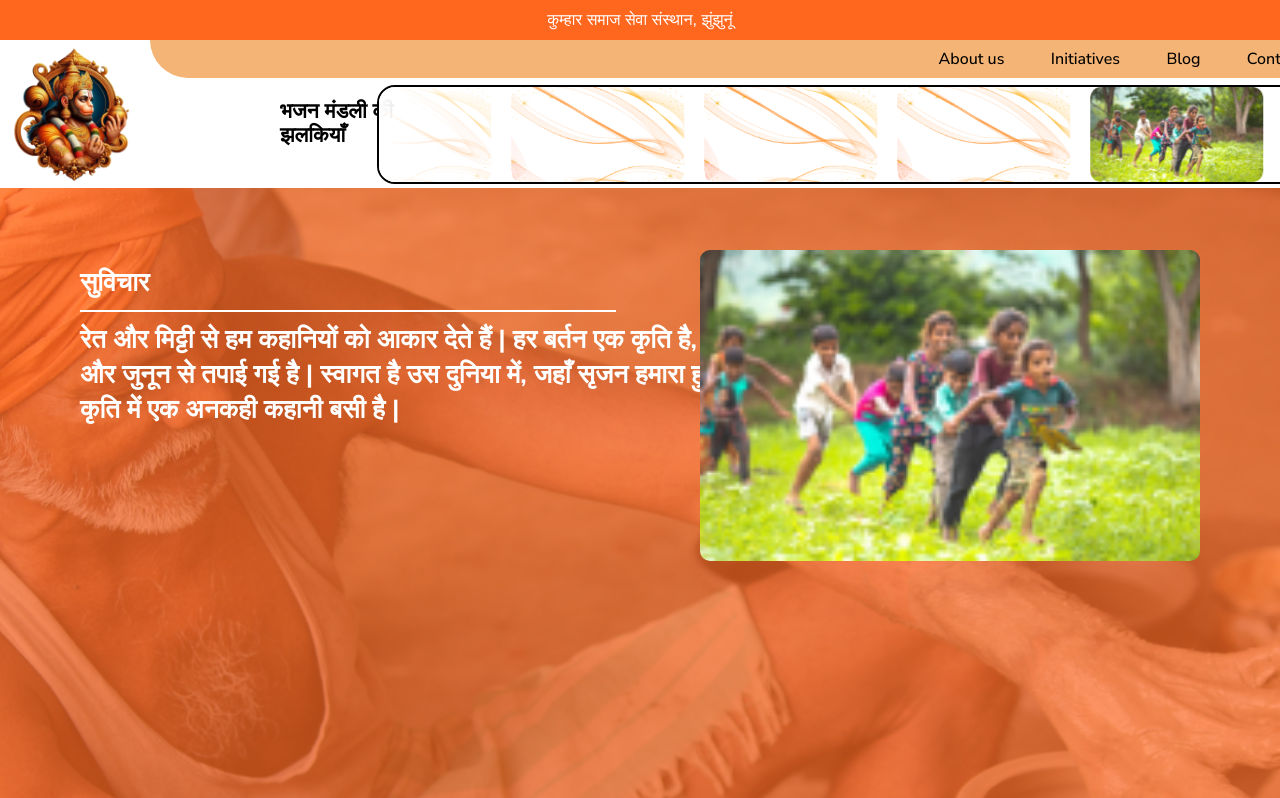
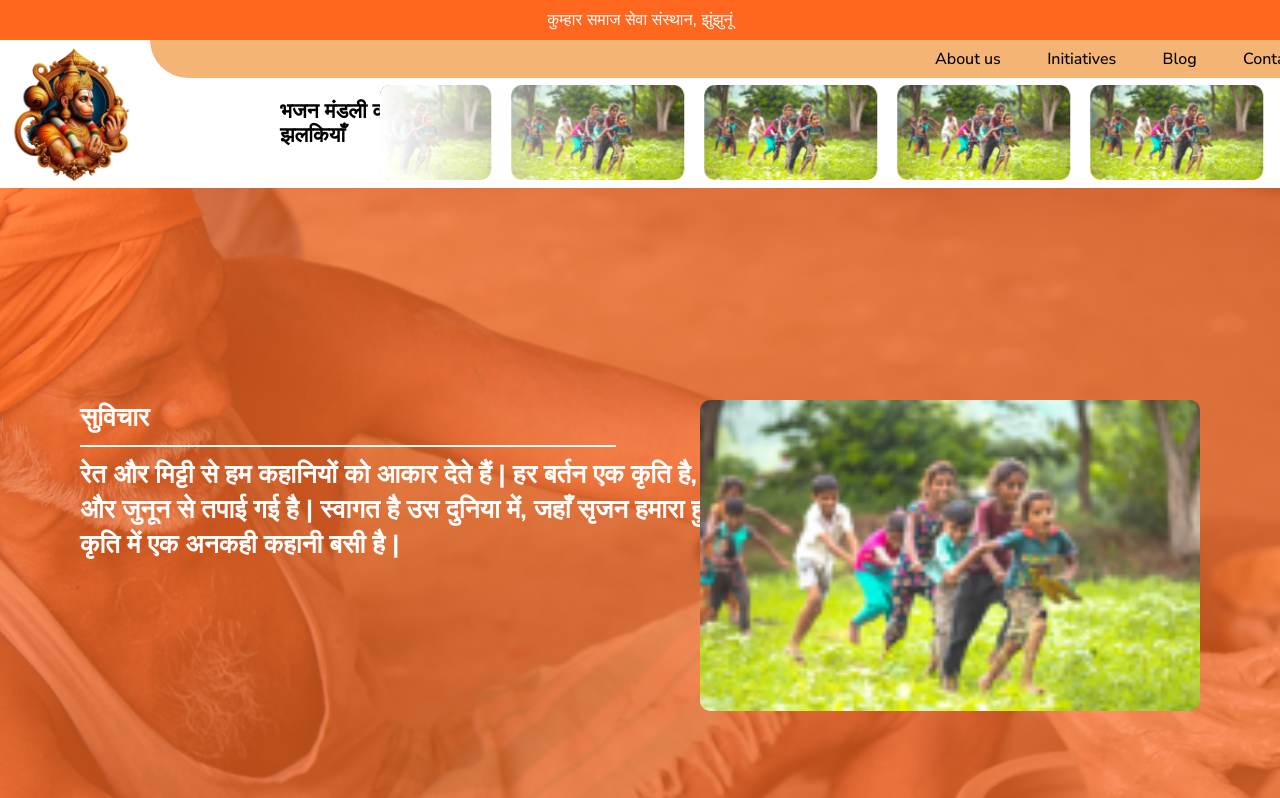
Before and after one commit to AntimaKumawat111/new-project, a React (Create React App) app: page / in a window 1280 px wide. Shown: the top 798 px of the page. Built offline with nearby package versions, Linux system fonts and the light colour scheme.

Commit message:
nothing to commit

```diff
--- a/package.json
+++ b/package.json
@@ -10,8 +10,8 @@
     "@testing-library/jest-dom": "^5.17.0",
     "@testing-library/react": "^13.4.0",
     "@testing-library/user-event": "^13.5.0",
-    "react": "^18.3.1",
-    "react-dom": "^18.3.1",
+    "react": "^18.2.0",
+    "react-dom": "^18.2.0",
     "react-scripts": "5.0.1",
     "web-vitals": "^2.1.4"
   },
--- a/src/App.css
+++ b/src/App.css
@@ -132,9 +132,8 @@ body {
   margin-left: auto;
   justify-content: center;
   position: relative;
-  border-start-start-radius: 18px;
-  border-end-start-radius: 18px;
-  border: 2px solid black;
+  border-start-start-radius: 10px;
+  border-end-start-radius: 10px;
   z-index: 1;
 }
 
@@ -144,7 +143,7 @@ body {
   top: 0;
   left: 0;
   height: 100%;
-  width: 20%;
+  width: 25%;
   background-image: linear-gradient(to right, rgba(255, 255, 255, 1), rgba(255, 255, 255, 0));
   pointer-events: none;
   z-index: 2;
@@ -186,7 +185,6 @@ body {
   font-weight: bold;
   font-size: 21px;
   text-align: left;
-  /* border: 2px solid black; */
 }
 
 .pottarImg {
@@ -214,7 +212,8 @@ body {
   font-family: "Nunito Sans", sans-serif;
   position: absolute;
   left: 80px;
-  top: 265px;
+  /* top: 265px; */
+  top: 50%;
   z-index: 3;
   color: white;
   width: 788px; /* Same width */
@@ -222,33 +221,28 @@ body {
   font-weight: 900;
   letter-spacing: 0;
   font-size: small;
-  /* border: 2px solid black; */
   margin-right: 5%;
   box-sizing: border-box;
 }
 
 .pImg {
   z-index: 3;
-  /* border: 2px solid black; */
   position: absolute;
   border-radius: 10px;
   width: 500px;
   height: 310.67px;
   object-fit: cover;
   right: 80px;
-  top: 250px;
+  top: 50%;
 }
 
 .footer {
   height: 100vh;
   width: 100vw;
-  /* border: 2px solid brown; */
   overflow: visible;
-  /* background-color: lightgray; */
 }
 
 #holyImg {
-  /* border: 2px solid black; */
   position: absolute;
   border-radius: 10px;
   object-fit: cover;
@@ -273,7 +267,6 @@ body {
   font-weight: bold;
   font-size: 33px;
   margin-left: 5%;
-  /* border: 2px solid blue; */
   letter-spacing: 1.3px;
 }
 
--- a/src/App.js
+++ b/src/App.js
@@ -1,42 +1,13 @@
-import React, { useEffect } from "react";
+import React from "react";
 import "./App.css";
 import hanuman from "./images/hanuman_1.png";
 import kids from "./images/kids 3.png";
 import pottar from "./images/potter 1.png";
 import redlayer from "./images/Rectangle 6.png";
 import holi from "./images/holi 1.png";
-import patt from "./images/patt 1.png"
-
-
-function Carousel() {
-  useEffect(() => {
-    const carousel = document.querySelector('.ca');
-    let clone = carousel.innerHTML;
-    carousel.innerHTML += clone;
-
-    let scrollAmount = 0;
-    const imageWidth = 193; // Image width + margin
-    const totalImages = document.querySelectorAll('.ca img').length / 2;
-
-    function scrollCarousel() {
-      scrollAmount -= 1;
-      carousel.style.transform = `translateX(${scrollAmount}px)`;
-
-      if (scrollAmount <= -imageWidth * totalImages) {
-        scrollAmount = 0;
-      }
-
-      requestAnimationFrame(scrollCarousel);
-    }
-
-    scrollCarousel();
-  }, []);
-}
+import patt from "./images/patt 1.png";
 
 export default function App() {
-
-
-
   return (
     <>
       <div className="contanir">
@@ -68,14 +39,14 @@ export default function App() {
                 </a>
               </div>
 
-                <p id="p">भजन मंडली की झलकियाँ</p>
+              <p id="p">भजन मंडली की झलकियाँ</p>
               <div className="carousel">
                 <div className="ca">
                   <img src={kids} className="imgtag" id="first" alt="Kid 1" />
-                  <img src={patt} className="imgtag" id="second" alt="Kid 2" />
-                  <img src={patt} className="imgtag" id="third" alt="Kid 3" />
-                  <img src={patt} className="imgtag" id="fourth" alt="Kid 4" />
-                  <img src={patt} className="imgtag" id="fifth" alt="Kid 5" />
+                  <img src={kids} className="imgtag" id="second" alt="Kid 2" />
+                  <img src={kids} className="imgtag" id="third" alt="Kid 3" />
+                  <img src={kids} className="imgtag" id="fourth" alt="Kid 4" />
+                  <img src={kids} className="imgtag" id="fifth" alt="Kid 5" />
                   <img src={kids} className="imgtag" id="sixth" alt="Kid 6" />
                 </div>
               </div>
@@ -113,13 +84,10 @@ export default function App() {
         </div>
 
         <div className="footer">
-
-
-          <img src={patt} alt="pattImage" id="pattImg"/>
+          <img src={patt} alt="pattImage" id="pattImg" />
           <div className="footerHolyImg">
             <img src={holi} alt="HolyImg" id="holyImg" />
           </div>
-
           <div className="foot">
             <h4 className="footerparegraph">What we do ?</h4>
             <div
@@ -142,66 +110,3 @@ export default function App() {
     </>
   );
 }
-
-
-
-
-// <div className="carousel">
-//   <div className="ca">
-//     <img src={kids} className="imgtag" id="first" alt="Kid 1" />
-//     <img src={kids} className="imgtag" id="second" alt="Kid 2" />
-//     <img src={kids} className="imgtag" id="third" alt="Kid 3" />
-//     <img src={kids} className="imgtag" id="fourth" alt="Kid 4" />
-//     <img src={kids} className="imgtag" id="fifth" alt="Kid 5" />
-//     <img src={kids} className="imgtag" id="sixth" alt="Kid 6" />
-//   </div>
-// </div>;
-
-/*
-
-
-
-
-
-.carousel {
-  width: 80%;
-  overflow: hidden;
-  display: flex;
-  margin-left: auto;
-  justify-content: center;
-  position: relative;
-  border: 2px solid black;
-}
-
-.ca {
-  display: flex;
-  width: calc(173px * 7);
-  animation: scroll 20s linear infinite;
-}
-
-.ca img {
-  width: 173px;
-  height: 77px;
-  margin-right: 20px;
-  border-radius: 10px;
-}
-
-@keyframes scroll {
-  0% {
-    transform: translateX(100%);
-  }
-  100% {
-    transform: translateX(-100%);
-  }
-}
-
-
-
-
-
-
-
-
-
-
-*/
```
Also changed, not shown: src/images/Rectangle 11.png (added), 1 other file (tests, documents, lock files or other folders).
